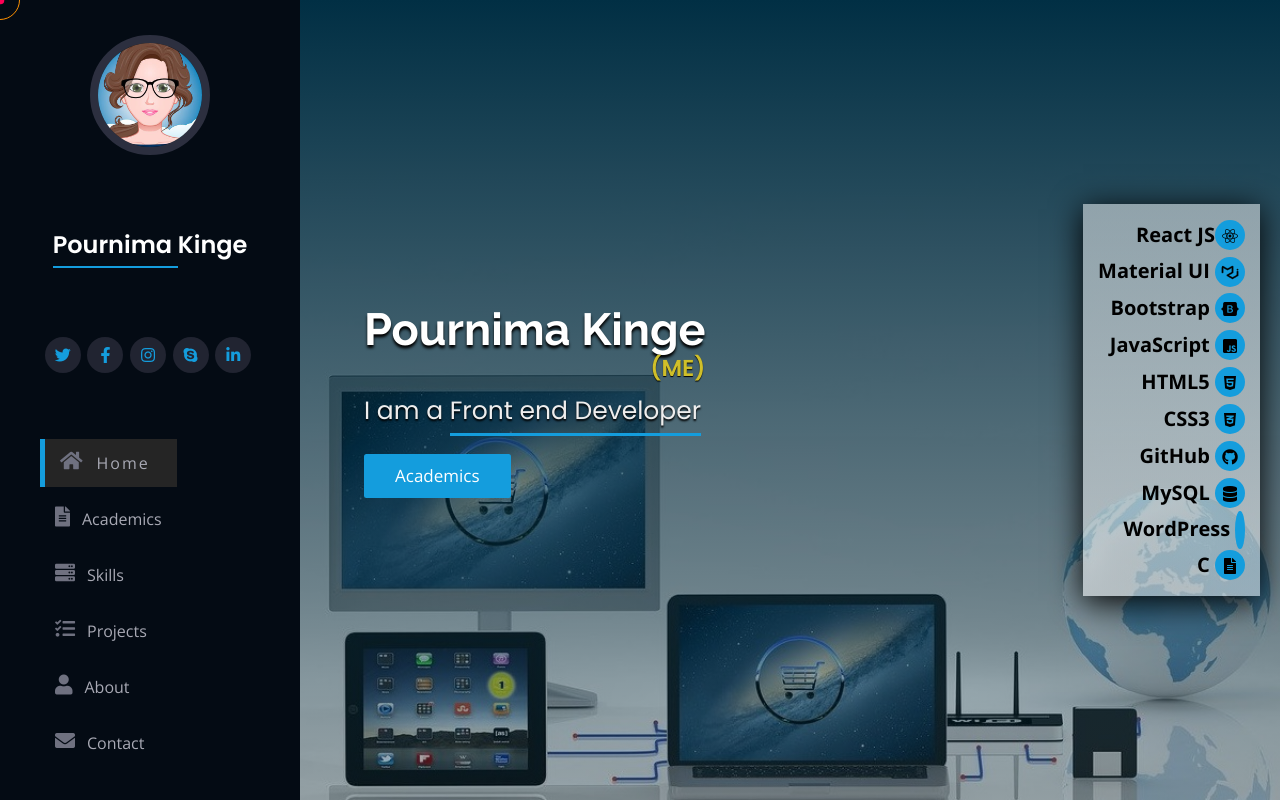
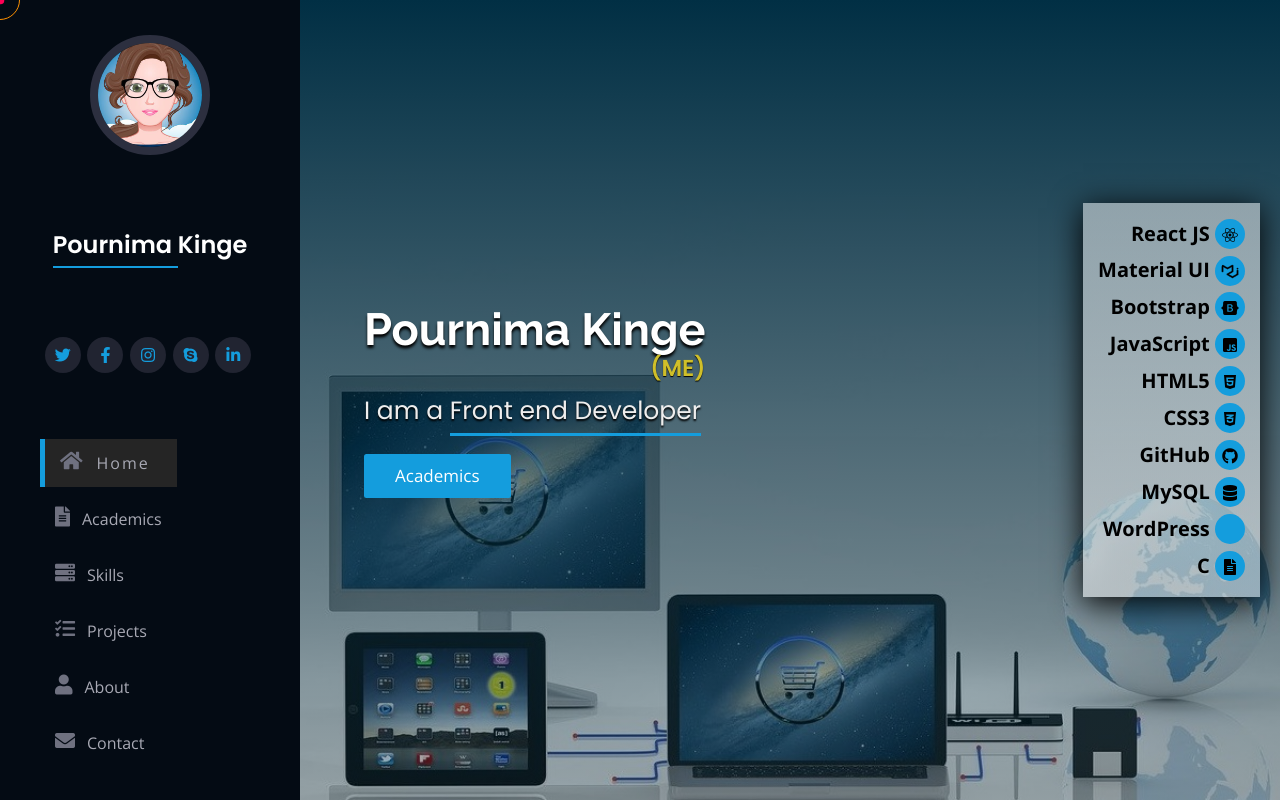
Before and after one commit to pkinge01/cv, a plain HTML site: page index.html in a window 1280 px wide. Shown: the top 802 px of the page. Drawn offline with nearby package versions, Linux system fonts and the light colour scheme.

Commit message:
Update index.html

```diff
--- a/index.html
+++ b/index.html
@@ -97,7 +97,7 @@
       </div>
       <div class="myskills">
         <ul id="navmenu">
-          <li>React JS<i class="fab fa-react"></i></li>
+          <li>React JS <i class="fab fa-react"></i></li>
           <li>Material UI <img
         src="./images/materialui.png"
         alt="material ui" class="img-fluid rounded-circle" class="mui"
@@ -108,7 +108,7 @@
           <li>CSS3 <i class="fab fa-css3-alt"></i></li>
           <li>GitHub <i class="fab fa-github"></i></li>
           <li>MySQL <i class="fas fa-database"></i></li>
-          <li>WordPress <i class="fa-brands fa-wordpress-simple"></i></li>
+          <li>WordPress <i class="fas fa-wordpress-simple"></i></li>
           <li>C <i class="fas fa-file-alt"></i></li>
         </ul>
       </div>
```
